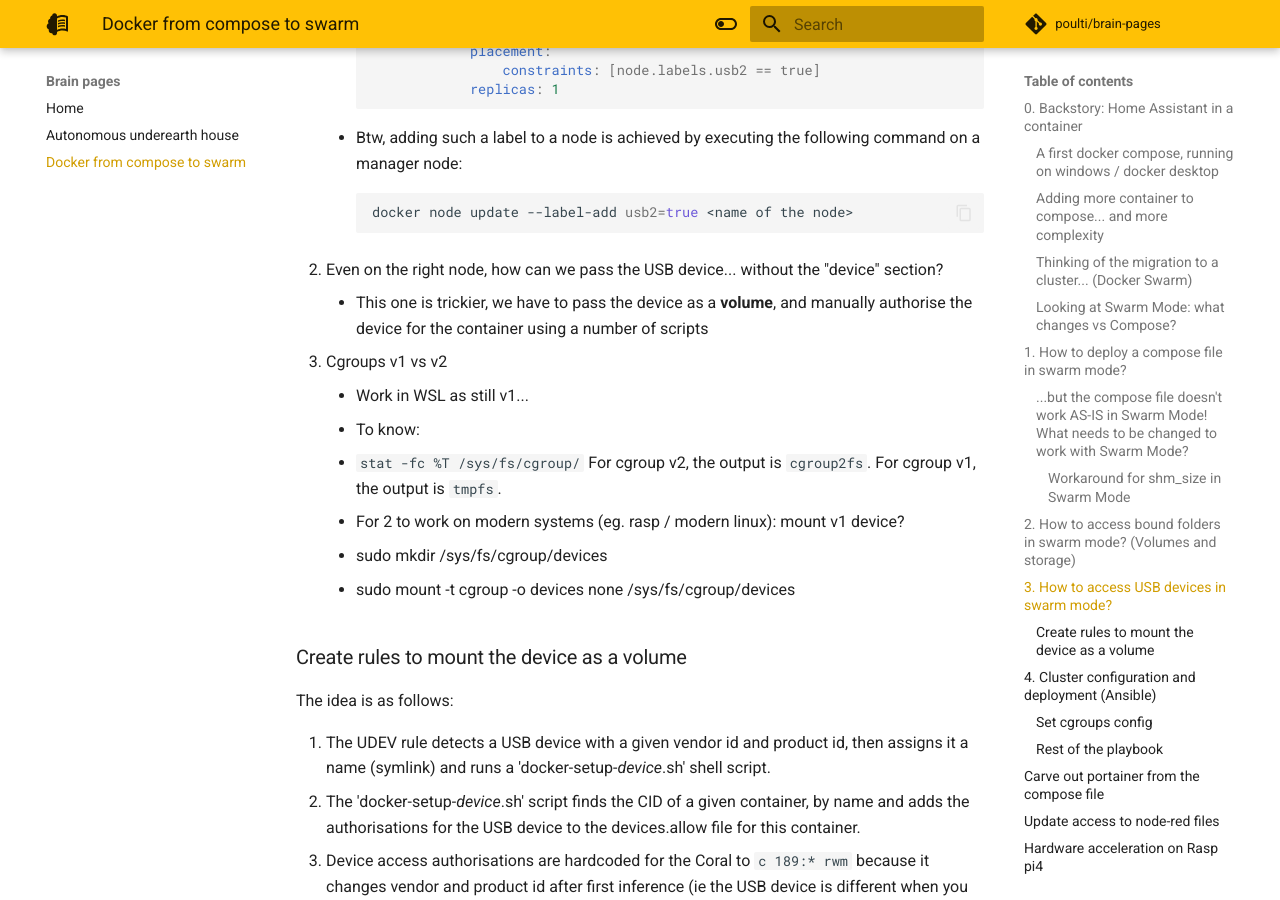
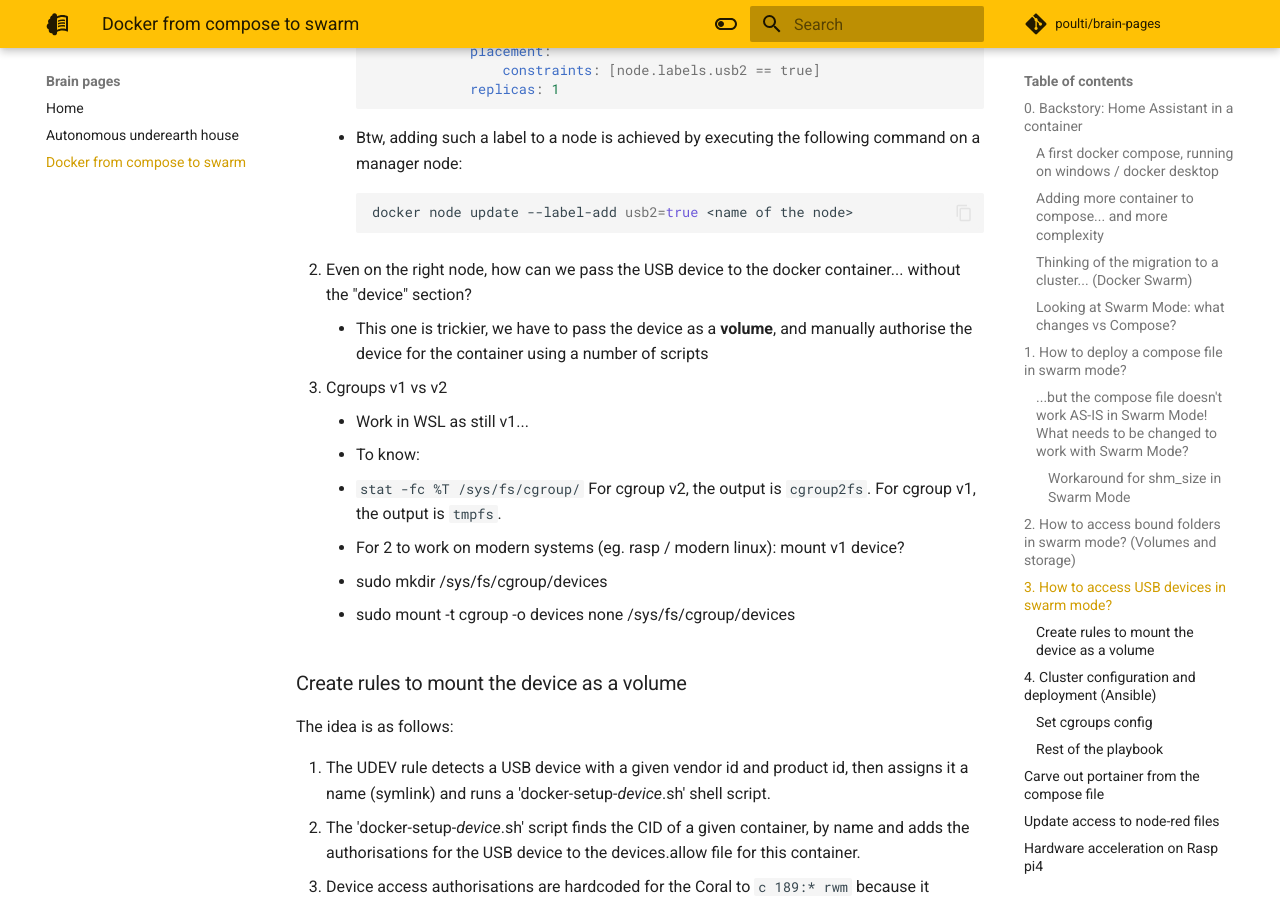
Before and after one commit to poulti/brain-pages, an MkDocs documentation site: the page built from docs/docker-from-compose-to-swarm.md, in a window 1280 px wide and 900 px high, scrolled down 9466 px. Built offline with MkDocs 1.6.1 and Material for MkDocs 9.7.7, drawn with Linux system fonts in a browser that asks for light colours; comment, search, counter and statistics services are not loaded.

Commit message:
Precision in the USB to docker

````diff
--- a/docs/docker-from-compose-to-swarm.md
+++ b/docs/docker-from-compose-to-swarm.md
@@ -354,7 +354,7 @@ Couple things to deal with:
         docker node update --label-add usb2=true <name of the node>
         ```
 
-2. Even on the right node, how can we pass the USB device... without the "device" section?
+2. Even on the right node, how can we pass the USB device to the docker container... without the "device" section?
     - This one is trickier, we have to pass the device as a **volume**, and manually authorise the device for the container using a number of scripts
 
 3. Cgroups v1 vs v2
````
